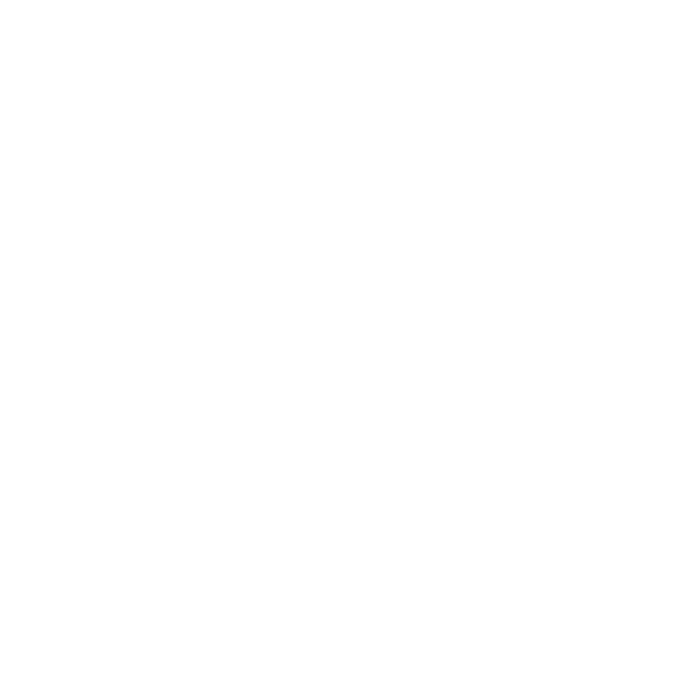
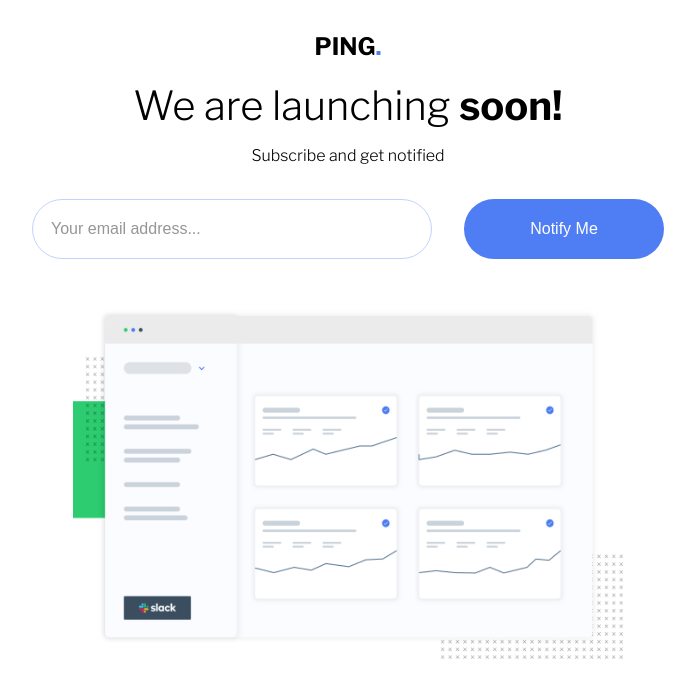
Before and after one commit to babatundelmd/Ping-Single-Column-Coming-Page, a plain HTML site: page index.html in a window 1280 px wide. Shown: the whole page, without its empty margins (292-987 px from the left). Drawn offline with nearby package versions, Linux system fonts and the light colour scheme.

Commit message:
💄 UI looks good

```diff
--- a/index.html
+++ b/index.html
@@ -5,12 +5,34 @@
     <meta charset="UTF-8">
     <meta name="viewport" content="width=device-width, initial-scale=1.0">
     <meta http-equiv="X-UA-Compatible" content="ie=edge">
+    <link href="https://fonts.googleapis.com/css?family=Libre+Franklin:300,600,700&display=swap" rel="stylesheet">
+    <link href="images/favicon-32x32.png" rel="icon" type="image/png" sizes="32x32">
     <link rel="stylesheet" href="style.css">
     <title>Ping single column coming soon page</title>
 </head>
 
 <body>
+    <section class="details">
+        <div class="details-text">
+            <h2>PING<span>.</span></h2>
+            <h1>We are launching <span>soon!</span></h1>
+            <p>Subscribe and get notified</p>
+        </div>
 
+        <div class="details-input">
+            <input type="email" placeholder="Your email address...">
+            <button>Notify Me</button>
+        </div>
+
+    </section>
+
+    <section class="img-details">
+        <img src="images/illustration-dashboard.png" alt="" width="550px" height="350px">
+    </section>
+
+    <section>
+
+    </section>
 </body>
 
 </html>
--- a/style.css
+++ b/style.css
@@ -0,0 +1,80 @@
+*{
+    margin: 0;
+    padding: 0;
+    box-sizing: border-box;
+    text-rendering: optimizeLegibility;
+}
+
+body{
+    padding-top: 2rem;
+    display: flex;
+    flex-direction: column;
+    margin: 0;
+    align-items: center;
+    justify-content: center;
+    font-family: 'Libre Franklin', sans-serif;
+
+}
+
+.details .details-text{
+    text-align: center;
+}
+
+.details .details-text h2 span{
+    color: hsl(223, 87%, 63%);
+}
+.details .details-text h1{
+    margin-top: 20px;
+    font-size: 2.5rem;
+    font-weight: 300;
+}
+
+.details .details-text h1 span{
+    font-weight: bold;
+}
+
+.details .details-text p {
+    margin-top: 1rem;
+}
+
+.details-input{
+    padding: 18px;
+    display: flex;
+    margin-top: 1rem;
+
+}
+
+.details-input input{
+    width: 400px;
+    height: 60px;
+    border-radius: 30px;
+    outline: none;
+    border: none;
+    border: 1px solid hsl(223, 100%, 88%);
+    padding: 0 18px;
+       font-size: 16px;
+}
+
+.details-input input::placeholder{
+   color: hsl(0, 0%, 59%);
+}
+
+.details-input button{
+    width: 200px;
+    color: white;
+    border-radius: 30px;
+    outline: none;
+    border: none;
+    font-size: 16px;
+    background-color: hsl(223, 87%, 63%);
+    font-weight: 300;
+    margin-left: 2rem;
+}
+
+.details-input button:hover{
+    cursor: pointer;
+}
+
+.img-details{
+    margin-top: 2rem;
+}
```
